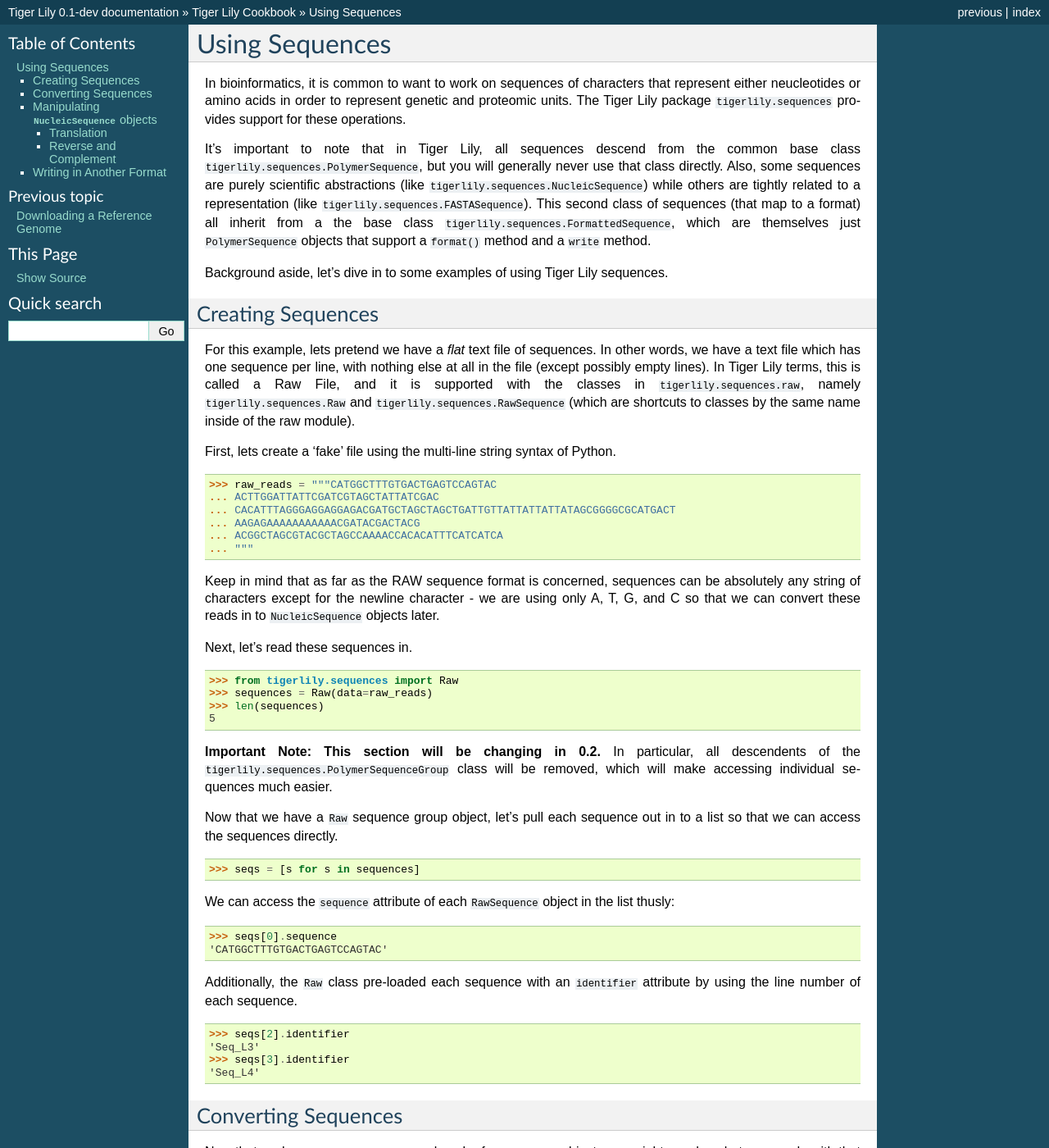
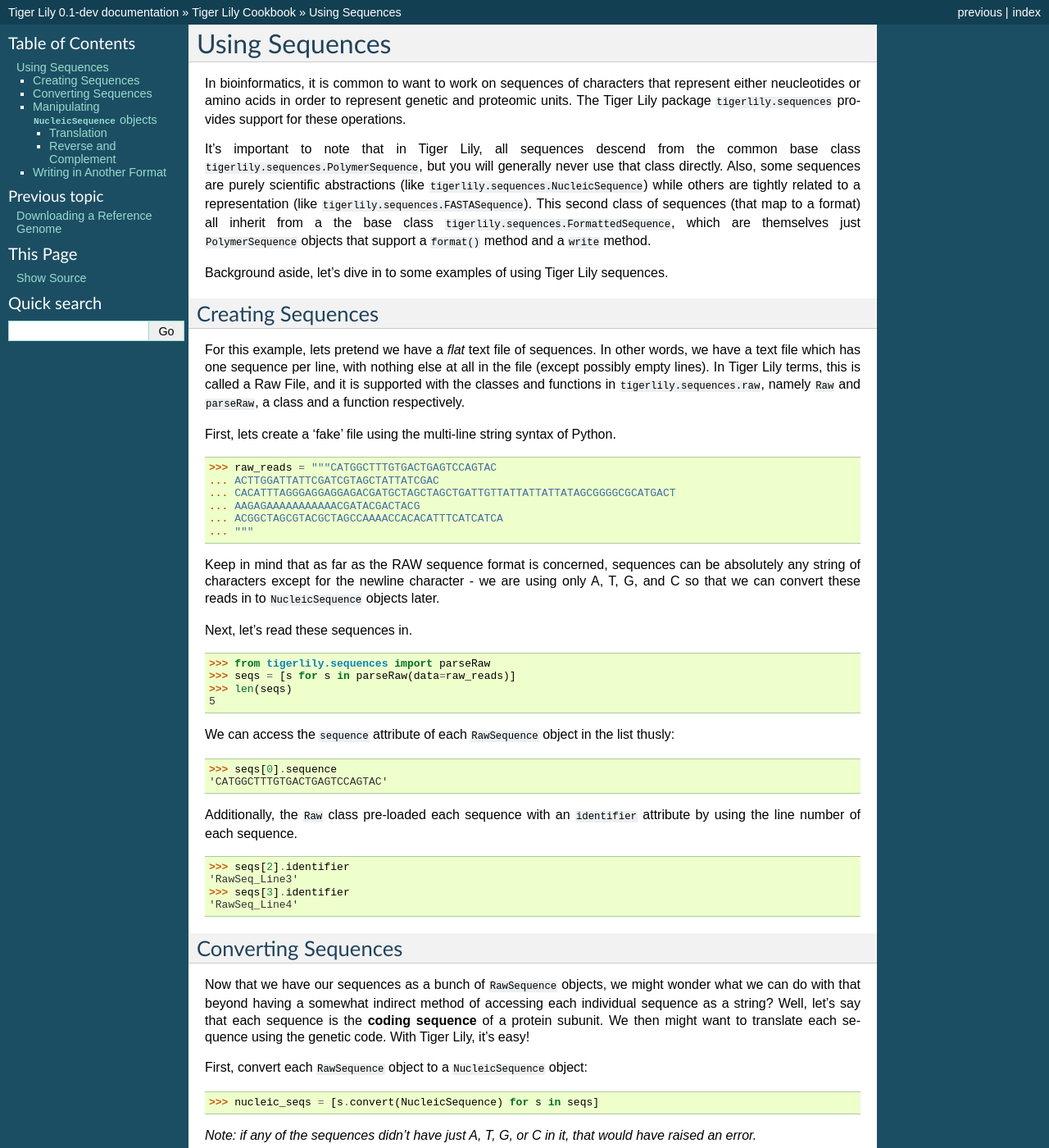
Before and after one commit to eblume/Tiger-Lily, a Sphinx documentation site: the page built from docs/sections/cookbook/using_sequences.rst, in a window 1280 px wide and 1400 px high. Shown: the whole window at 82% size. Built offline with Sphinx 7.4.7, drawn with Linux system fonts in a browser that asks for light colours; pages that are not in the unit, such as notebooks, are missing from menus; some of the changed text lies outside the part shown.

Commit message:
Updated docs to reflect new sequences

```diff
--- a/docs/sections/cookbook/using_sequences.rst
+++ b/docs/sections/cookbook/using_sequences.rst
@@ -24,10 +24,9 @@
 For this example, lets pretend we have a *flat* text file of sequences. In other
 words, we have a text file which has one sequence per line, with nothing else
 at all in the file (except possibly empty lines). In Tiger Lily terms, this is
-called a Raw File, and it is supported with the classes in
-``tigerlily.sequences.raw``, namely ``tigerlily.sequences.Raw`` and
-``tigerlily.sequences.RawSequence`` (which are shortcuts to classes by the same
-name inside of the raw module).
+called a Raw File, and it is supported with the classes and functions in
+``tigerlily.sequences.raw``, namely ``Raw`` and ``parseRaw``, a class and a
+function respectively.
 
 First, lets create a 'fake' file using the multi-line string syntax of Python.
 
@@ -45,19 +44,10 @@
 
 Next, let's read these sequences in.
 
->>> from tigerlily.sequences import Raw
->>> sequences = Raw(data=raw_reads)
->>> len(sequences)
+>>> from tigerlily.sequences import parseRaw
+>>> seqs = [s for s in parseRaw(data=raw_reads)]
+>>> len(seqs)
 5
-
-**Important Note: This section will be changing in 0.2.** In particular, all
-descendents of the ``tigerlily.sequences.PolymerSequenceGroup`` class will be
-removed, which will make accessing individual sequences much easier.
-
-Now that we have a ``Raw`` sequence group object, let's pull each sequence out
-in to a list so that we can access the sequences directly.
-
->>> seqs = [s for s in sequences]
 
 We can access the ``sequence`` attribute of each ``RawSequence`` object in the
 list thusly:
@@ -69,9 +59,9 @@
 attribute by using the line number of each sequence.
 
 >>> seqs[2].identifier
-'Seq_L3'
+'RawSeq_Line3'
 >>> seqs[3].identifier
-'Seq_L4'
+'RawSeq_Line4'
 
 
 Converting Sequences
@@ -151,8 +141,32 @@
 Writing in Another Format
 -------------------------
 
-*Coming soon in Tiger Lily 0.2*
+Let's say we want to take the original raw sequences we created earlier (in
+``seqs``) and write them in the FASTA file format. But that's not all - we first
+want to find each of their reverse complements. You guessed it - all very
+simple!
 
-(There is currently a limitation in the design of the FASTA file format that
-makes it hard to write sequences from another format in FASTA. This will be
-fixed in 0.2)
+First a little bit of setup:
+
+>>> from tigerlily.sequences import writeFASTA
+>>> from io import StringIO
+>>> output = StringIO()
+
+And now the business end of the operation:
+
+>>> conv_seqs=[s.convert(NucleicSequence).reverse_complement() for s in seqs]
+>>> writeFASTA(output,*conv_seqs)
+
+If you examine the output, you should see:
+
+>>> print(output.getvalue())
+>RawSeq_Line1
+GTACTGGACTCAGTCACAAAGCCATG
+>RawSeq_Line2
+GTCGATAATAGCTACGATCGAATAATCCAAGT
+>RawSeq_Line3
+AGTCATGCGCCCCGCTATAATAATAATAACAATCAGCTAGCTAGCATCGTCTCCTCCTCCCTAAATGTG
+>RawSeq_Line4
+CGTAGTCGTATCGTTTTTTTTTTTCTCTT
+>RawSeq_Line5
+TGATGATGAAATGTGTGGTTTTGGCTAGCGTACGCTAGCCGT
```
Also changed, not shown: docs/sections/cookbook/download_reference_genome.rst (+4 -5 lines), 1 other file.
